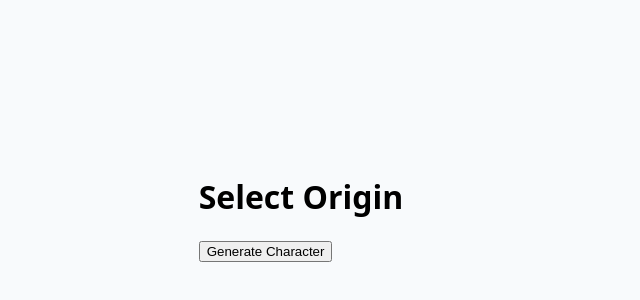
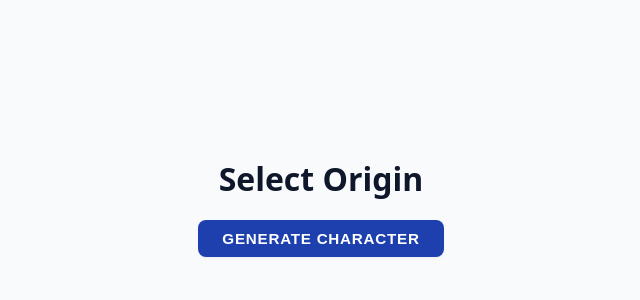
Before and after one commit to Mizu0025/Accidental-Magical-Girl-Build-Generator, a React (Vite) app: page / in a window 1280 px wide. Shown: the part 192-492 px from the top of the page, without its empty margins (339-979 px from the left). Built offline with nearby package versions, Linux system fonts and the light colour scheme.

Commit message:
center chargen on page, fix form jitter

```diff
--- a/src/chargen/index.tsx
+++ b/src/chargen/index.tsx
@@ -1,11 +1,12 @@
 import { CharGenData } from '../constants/character';
-import { CharacterGeneration, ElementByIndividualRoll, ElementByMaxRange } from '../types/character';
+import { ElementByIndividualRoll, ElementByMaxRange } from '../types/character';
 import './style.css';
 
-interface CharGenResults extends CharacterGeneration {
-  diceResults: number[];
-  age: number;
-}
+type TableRowConfig = {
+  category: string;
+  result: string | number | string[];
+  roll: string | number;
+};
 
 const findCharAge = (roll: number) => 6 + roll + (roll > 10 ? -10 : 0);
 const findByMax = (arr: any[], roll: number) => arr.find((item) => roll <= item.max);
@@ -14,24 +15,14 @@ const findPerks = (category: 'combat' | 'support', roll: number) => CharGenData.
 const assertFound: <T, >(result: T | undefined, message: string) => T = <T,>(result: T | undefined, message: string) => { if (result === undefined) throw new Error(message); return result; };
 
 const calculatePerks = (dice: number[]) => {
-  return {
-    charPerks: [
+  return [
     assertFound(findPerks('combat', dice[6]), 'Missing combat perk for roll ' + dice[6]),
     assertFound(findPerks('combat', dice[7]), 'Missing combat perk for roll ' + dice[7]),
     assertFound(findPerks('support', dice[8]), 'Missing support perk for roll ' + dice[8]),
     assertFound(findPerks('support', dice[9]), 'Missing support perk for roll ' + dice[9]),
-      ],
-    charFinalPerks: [
     assertFound(findPerks('combat', dice[10]), 'Missing combat perk for roll ' + dice[10]),
     assertFound(findPerks('support', dice[10]), 'Missing support perk for roll ' + dice[10]),
-    ],
-  }
-};
-
-type TableRowConfig = {
-  category: string;
-  result: string | number;
-  roll: string | number;
+  ];
 };
 
 const generateCharacter = (diceRolls: number[]) => {
@@ -41,7 +32,7 @@ const generateCharacter = (diceRolls: number[]) => {
   const charWeapon: ElementByMaxRange = assertFound(findByMax(CharGenData.weapon, diceRolls[3]), 'Missing weapon data for roll ' + diceRolls[3]);
   const charOutfit: ElementByMaxRange = assertFound(findByMax(CharGenData.outfit, diceRolls[4]), 'Missing outfit data for roll ' + diceRolls[4]);
   const charPower: ElementByMaxRange = assertFound(findByMax(CharGenData.power, diceRolls[5]), 'Missing power data for roll ' + diceRolls[5]);
-  const { charPerks, charFinalPerks } = calculatePerks(diceRolls);
+  const charPerks = calculatePerks(diceRolls);
 
   const tableRows: TableRowConfig[] = [
     { category: 'Age', result: charAge, roll: diceRolls[0] },
@@ -52,17 +43,8 @@ const generateCharacter = (diceRolls: number[]) => {
     { category: 'Power', result: charPower?.name ?? '', roll: diceRolls[5] },
     {
       category: 'Perks',
-      result: charPerks.map((p) => p?.name).filter(Boolean).join(', '),
-      roll: diceRolls.slice(6, 10).join(', ')
-    },
-    {
-      category: 'Final Perks',
-      result: charFinalPerks
-        .map((p) => p?.name)
-        .filter(Boolean)
-        .sort((a, b) => (a?.startsWith('Combat') ? -1 : 1))
-        .join(' OR '),
-      roll: diceRolls[10]
+      result: charPerks.map((p) => p?.name).filter(Boolean),
+      roll: diceRolls.slice(6, 11).join(', ')
     },
   ];
 
@@ -73,7 +55,7 @@ const CharacterResults = ({ diceRolls }: { diceRolls: number[] }) => {
   const tableRows = generateCharacter(diceRolls);
 
   return (
-    <div>
+    <div className="table-container">
       <table>
         <thead>
           <tr>
@@ -86,7 +68,15 @@ const CharacterResults = ({ diceRolls }: { diceRolls: number[] }) => {
           {tableRows.map(({ category, result, roll }) => (
             <tr key={category}>
               <td>{category}</td>
-              <td>{result}</td>
+              <td>
+                {Array.isArray(result) ? (
+                  <ul>
+                    {result.map((item, i) => <li key={i}>{item}</li>)}
+                  </ul>
+                ) : (
+                  result
+                )}
+              </td>
               <td>{roll}</td>
             </tr>
           ))}
--- a/src/chargen/style.css
+++ b/src/chargen/style.css
@@ -1,47 +1,43 @@
-/* Center the table layout on the page */
 body {
   display: flex;
   justify-content: center;
   align-items: center;
   min-height: 100vh;
   margin: 0;
-  background-color: #f8fafc; /* Soft, light background */
+  background-color: #f8fafc;
   font-family: system-ui, -apple-system, BlinkMacSystemFont, 'Segoe UI', Roboto, sans-serif;
 }
 
-/* Container wrapper if you want padding around the table */
 .table-container {
   width: 100%;
-  max-width: 800px;
+  max-width: 640px;
   padding: 20px;
 }
 
-/* Main Table Styling */
 table {
   width: 100%;
   border-collapse: collapse;
   background-color: #ffffff;
   border-radius: 8px;
-  overflow: hidden; /* Ensures the border-radius applies to corners */
+  overflow: hidden;
   box-shadow: 0 4px 6px -1px rgba(0, 0, 0, 0.1), 0 2px 4px -1px rgba(0, 0, 0, 0.06);
   table-layout: fixed;
 }
 
 th:nth-child(1) {
-  width: 25%; /* Category column */
+  width: 25%;
 }
 
 th:nth-child(2) {
-  width: 60%; /* Result column (gets the most space for descriptions) */
+  width: 60%;
 }
 
 th:nth-child(3) {
-  width: 15%; /* Roll column (just numbers) */
+  width: 15%;
 }
 
-/* Header Styling */
 thead {
-  background-color: #1e40af; /* Deep blue header */
+  background-color: #1e40af;
 }
 
 th {
@@ -54,34 +50,38 @@ th {
   font-size: 0.85rem;
 }
 
-/* Body and Row Styling */
 tbody tr {
-  border-bottom: 1px solid #e2e8f0; /* Subtle divider lines */
+  border-bottom: 1px solid #e2e8f0;
   transition: background-color 0.2s ease;
+  min-height: 48px;
 }
 
-/* Zebra Striping (Alternating rows) */
 tbody tr:nth-child(even) {
-  background-color: #f1f5f9; /* Soft blue-gray tint */
+  background-color: #f1f5f9;
 }
 
-/* Hover Effect */
 tbody tr:hover {
-  background-color: #dbeafe; /* Light blue highlight on hover */
+  background-color: #dbeafe;
 }
 
-/* Cell Styling */
 td {
   padding: 14px 16px;
   color: #334155;
   font-size: 0.95rem;
   line-height: 1.5;
-  word-wrap: break-word;
-  overflow-wrap: break-word;
 }
 
-/* Optional: Bold the first column (Categories) to anchor the data */
 tbody tr td:first-child {
   font-weight: 500;
-  color: #1e3a8a; /* Subtle deep blue for keys */
+  color: #1e3a8a;
 }
+
+td ul {
+  margin: 0;
+  padding-left: 20px;
+}
+
+td li {
+  color: #334155;
+  font-size: 0.95rem;
+}
--- a/src/form/index.tsx
+++ b/src/form/index.tsx
@@ -1,5 +1,6 @@
-import React, { useState } from "react";
+import { useState } from "react";
 import CharacterResults from "../chargen";
+import "./style.css";
 
 const generateCharacterRolls = (): number[] => {
   const rolls: number[] = [];
@@ -18,9 +19,11 @@ const Form = () => {
   };
 
   return (
-    <div>
+    <div className="form-container">
       <h1>Select Origin</h1>
-      <button onClick={handleClick}>Generate Character</button>
+      <div className="button-wrapper">
+        <button onClick={handleClick}>Generate Character</button>
+      </div>
       {diceRolls.length > 0 && <CharacterResults diceRolls={diceRolls} />}
     </div>
   );
--- a/src/form/style.css
+++ b/src/form/style.css
@@ -0,0 +1,43 @@
+body {
+  display: flex;
+  justify-content: center;
+  align-items: center;
+}
+
+.form-container {
+  width: 100%;
+  max-width: 640px;
+  padding: 20px;
+}
+
+h1 {
+  text-align: center;
+  font-size: 2rem;
+  color: #0f172a;
+  margin-bottom: 20px;
+}
+
+.button-wrapper {
+  display: flex;
+  justify-content: center;
+  margin-bottom: 24px;
+}
+
+button {
+  padding: 10px 24px;
+  font-size: 0.95rem;
+  font-weight: 600;
+  letter-spacing: 0.05em;
+  text-transform: uppercase;
+  color: #ffffff;
+  background-color: #1e40af;
+  border: none;
+  border-radius: 8px;
+  cursor: pointer;
+  box-shadow: 0 2px 4px -1px rgba(0, 0, 0, 0.06);
+  transition: background-color 0.2s ease;
+}
+
+button:hover {
+  background-color: #1e3a8a;
+}
```
Also changed, not shown: 3 other files (tests, documents, lock files or other folders). Lines whose indentation alone changed are shown as unchanged.
